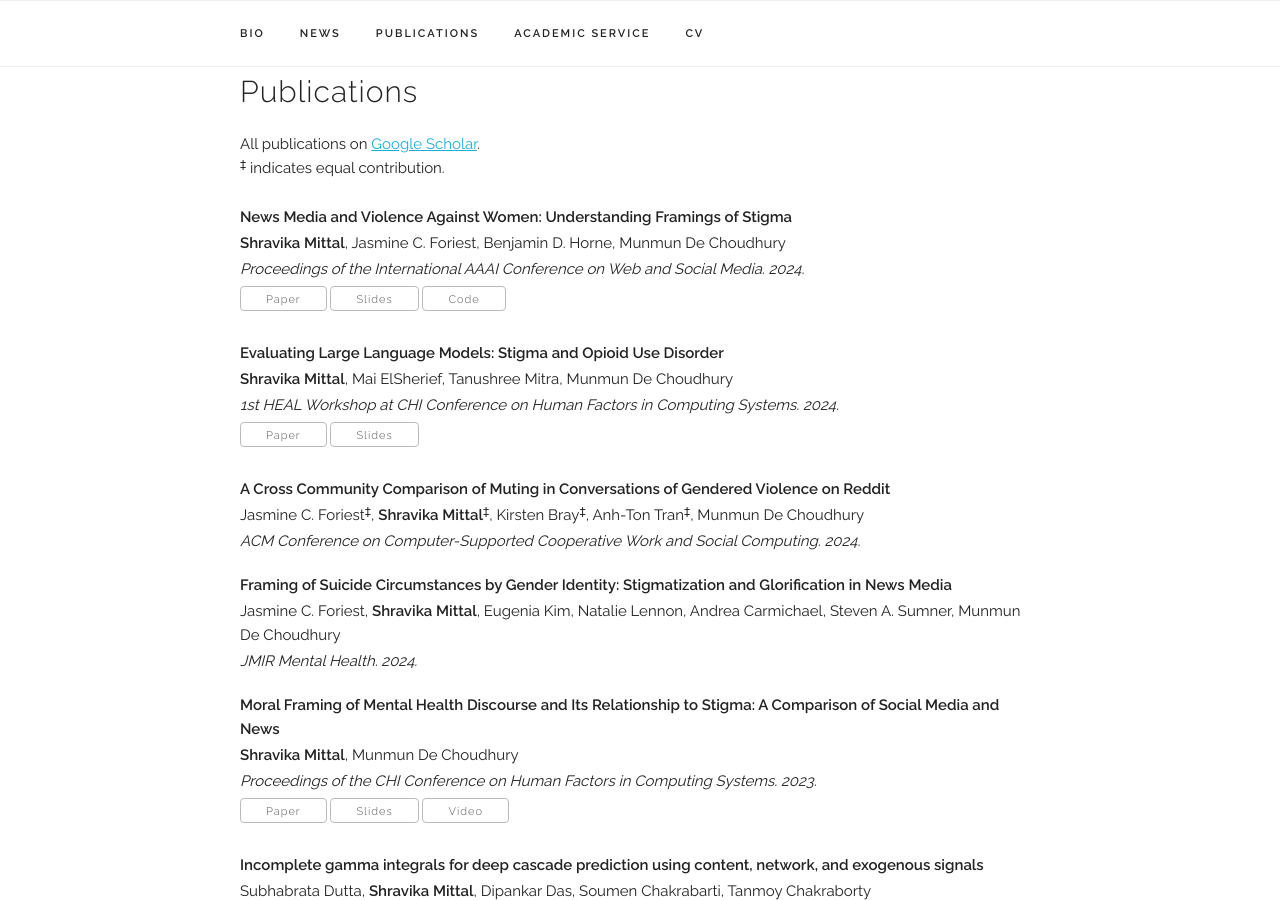
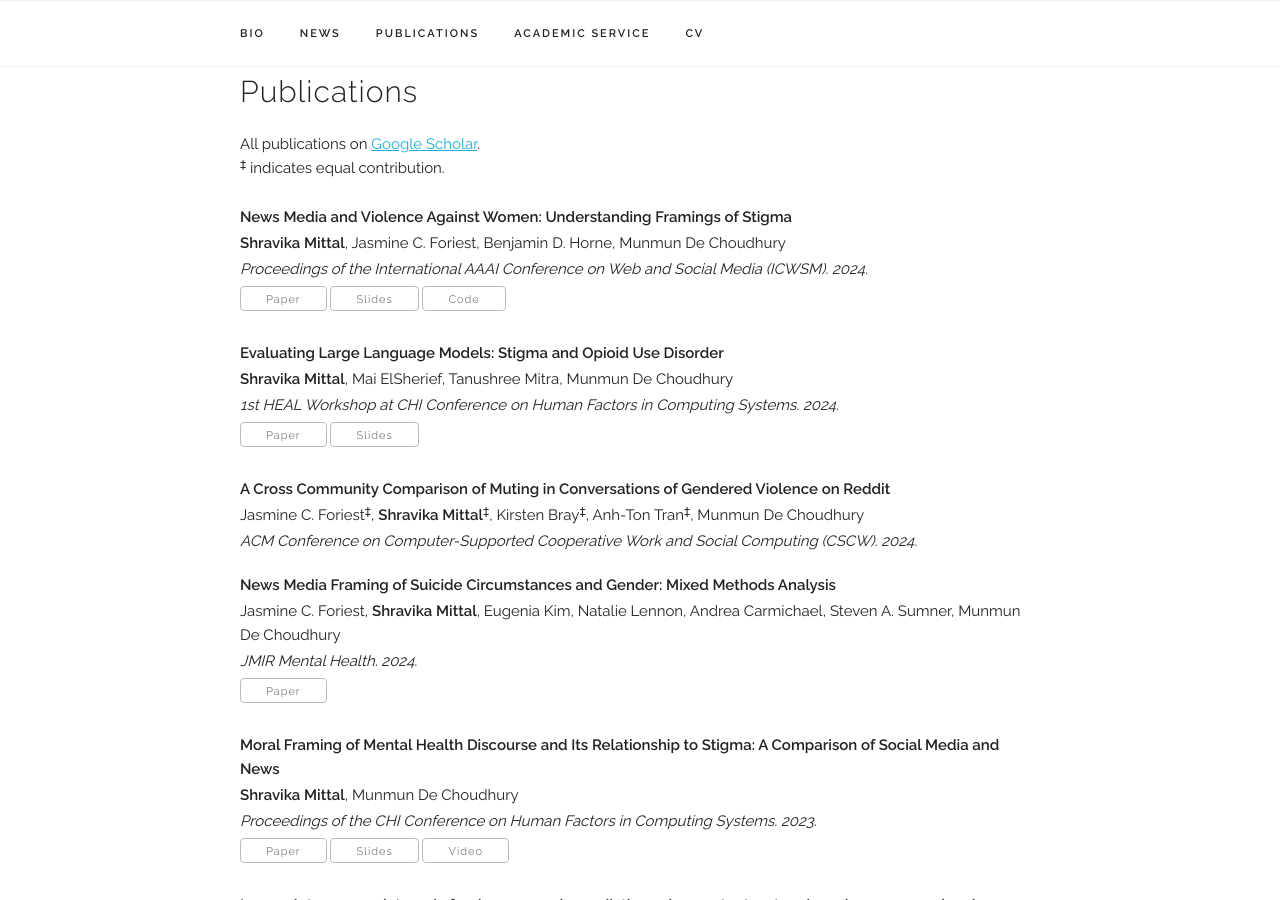
Before and after one commit to mittalshravika/mittalshravika.github.io, a Jekyll site: the page built from index.html, in a window 1280 px wide and 900 px high, scrolled down 1239 px. Built offline with Jekyll 4.4.1, drawn with Linux system fonts in a browser that asks for light colours; some web fonts are replaced.

Commit message:
added paper pdf for jmir paper

```diff
--- a/_data/publications.yaml
+++ b/_data/publications.yaml
@@ -142,7 +142,7 @@ papers:
 
   - title: "News Media and Violence Against Women: Understanding Framings of Stigma"
     authors: "<b>Shravika Mittal</b>, Jasmine C. Foriest, Benjamin D. Horne, Munmun De Choudhury"
-    venue: "Proceedings of the International AAAI Conference on Web and Social Media. 2024."
+    venue: "Proceedings of the International AAAI Conference on Web and Social Media (ICWSM). 2024."
     paper_pdf: "/assets/publications/2024_vaw_framing/paper.pdf"
     slides: "/assets/publications/2024_vaw_framing/ShravikaMittal_ICWSM24_Poster.pdf"
     code: "https://github.com/mittalshravika/VAW-Framing"
@@ -157,12 +157,13 @@ papers:
 
   - title: "A Cross Community Comparison of Muting in Conversations of Gendered Violence on Reddit"
     authors: "Jasmine C. Foriest<sup>‡</sup>, <b>Shravika Mittal</b><sup>‡</sup>, Kirsten Bray<sup>‡</sup>, Anh-Ton Tran<sup>‡</sup>, Munmun De Choudhury"
-    venue: "ACM Conference on Computer-Supported Cooperative Work and Social Computing. 2024."
+    venue: "ACM Conference on Computer-Supported Cooperative Work and Social Computing (CSCW). 2024."
     selected: y
 
-  - title: "Framing of Suicide Circumstances by Gender Identity: Stigmatization and Glorification in News Media"
+  - title: "News Media Framing of Suicide Circumstances and Gender: Mixed Methods Analysis"
     authors: "Jasmine C. Foriest, <b>Shravika Mittal</b>, Eugenia Kim, Natalie Lennon, Andrea Carmichael, Steven A. Sumner, Munmun De Choudhury"
     venue: "JMIR Mental Health. 2024."
+    paper_pdf: "https://mental.jmir.org/2024/1/e49879"
     selected: y
 
   - title: "Moral Framing of Mental Health Discourse and Its Relationship to Stigma: A Comparison of Social Media and News"
```
